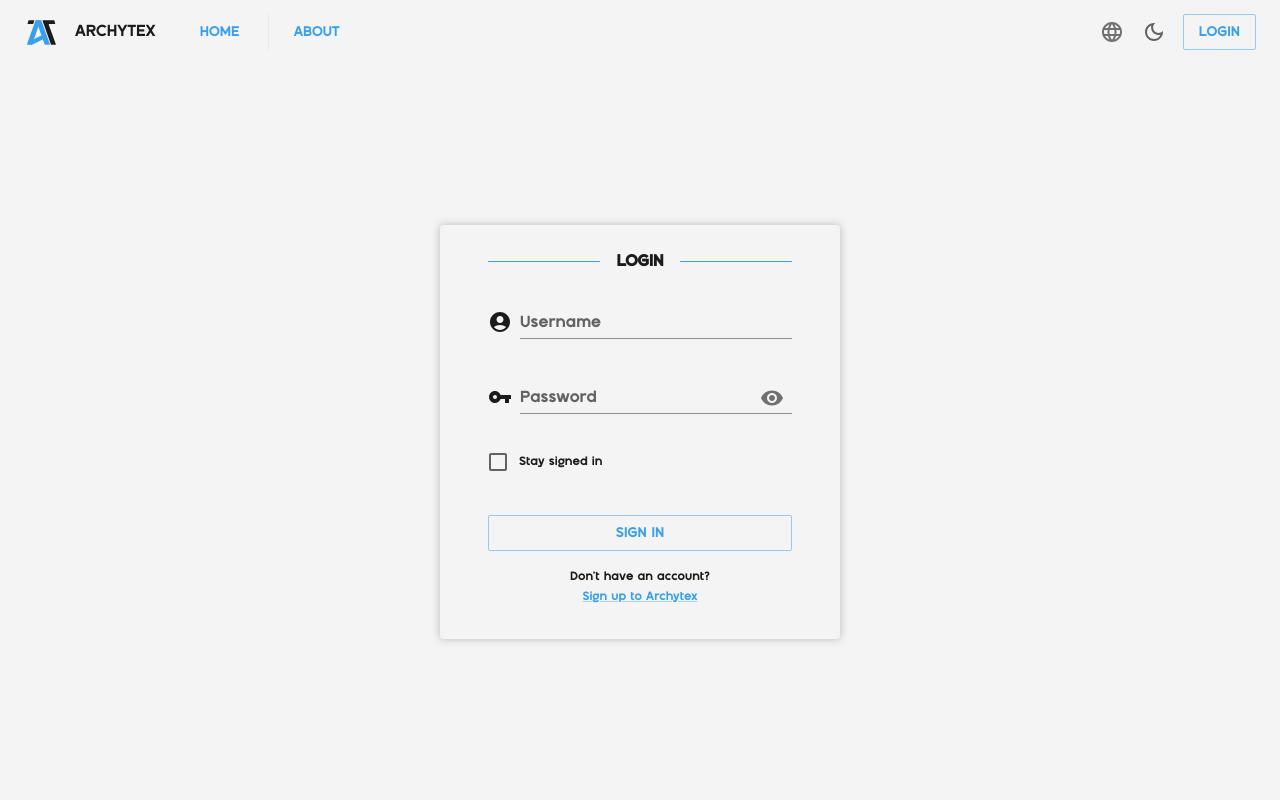
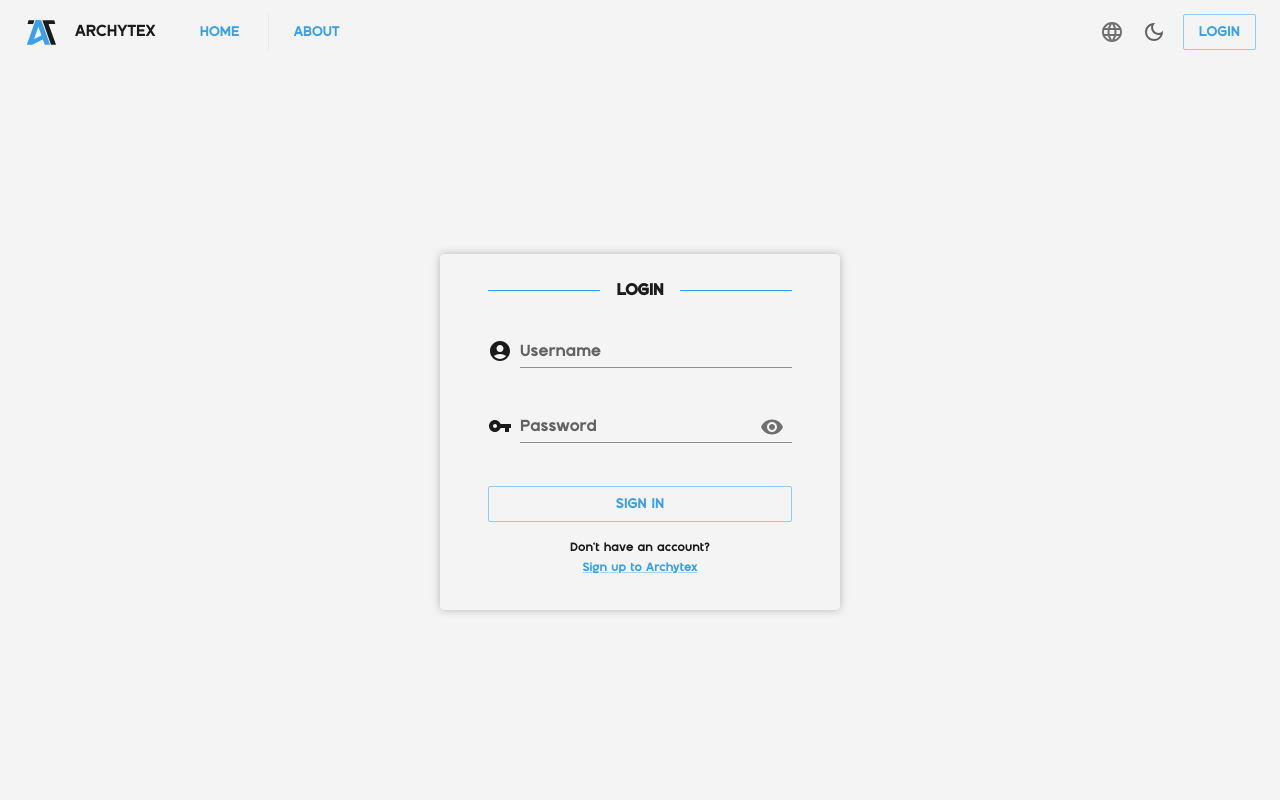
Before and after one commit to Texyfore/Archytex, a React (Create React App) app in the folder frontend/: page /login in a window 1280 px wide. Shown: the top 800 px of the page. Built offline with nearby package versions, Linux system fonts and the light colour scheme.

Commit message:
Remove stay signed in - Closes #490

```diff
--- a/frontend/src/components/login-components/LoginForm.tsx
+++ b/frontend/src/components/login-components/LoginForm.tsx
@@ -114,22 +114,6 @@ export default function LoginForm() {
         inputChange={handlePasswordChange}
         error={passwordError}
       />
-      {/* Stay signed in */}
-      <Box display='flex' justifyContent='start' width='304px' marginTop={2}>
-        <FormControlLabel
-          value='end'
-          control={
-            <Checkbox
-              checked={stayLoggedIn}
-              onChange={(ev) => setStayLoggedIn(ev.target.checked)}
-            />
-          }
-          label={
-            <Typography variant='caption'>{t("stay_signed_in")}</Typography>
-          }
-          labelPlacement='end'
-        />
-      </Box>
       {/* General error */}
       <Box marginTop={2}>
         <Typography color='error' variant='body2'>
```
